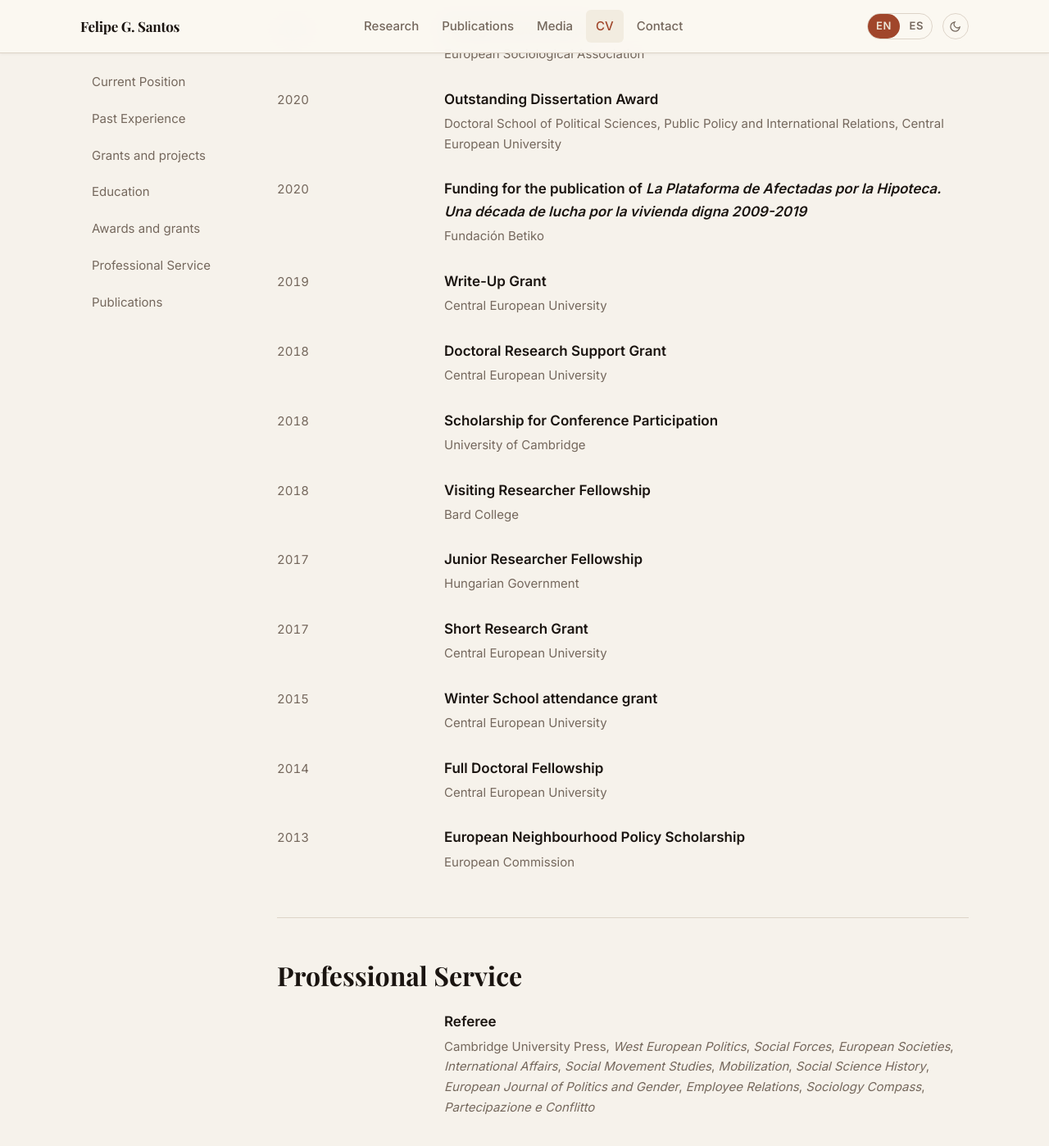
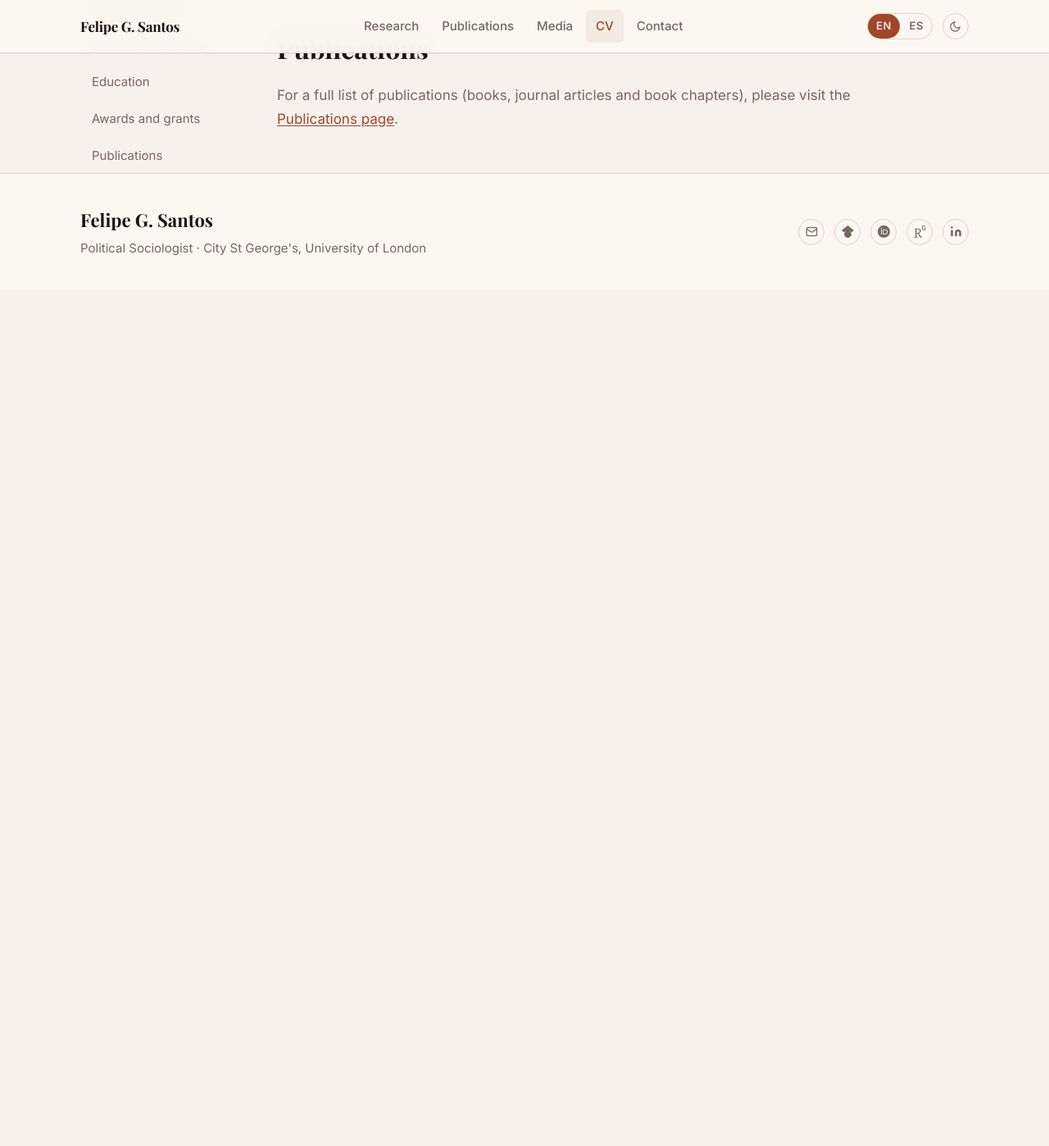
Before and after one commit to felipegsantos-web/felipegsantos.github.io, a Jekyll site: the page built from en/cv/index.html, in a window 1280 px wide and 1400 px high, scrolled down 2170 px. Shown: the whole window at 82% size. Built offline with Jekyll 4.4.1, drawn with Linux system fonts in a browser that asks for light colours; after the commit the page ends 2524 px from its top, so only the background shows below that; some of the changed text lies outside the part shown.

Commit message:
Trim CV: drop project names, limit awards and education, remove professional service (#12)
Claude-Session: https://claude.ai/code/session_01RbSUMttQpiD8YY6fWMuFTV

Co-authored-by: Claude <noreply@anthropic.com>

```diff
--- a/_data/cv.yml
+++ b/_data/cv.yml
@@ -30,24 +30,6 @@
     - "Defense committee: Béla Greskovits, Erin Jenne and Donatella della Porta"
     bullets_es:
     - "Tribunal de tesis: Béla Greskovits, Erin Jenne y Donatella della Porta"
-  - from: 2013-08
-    to: 2014-06
-    role_en: MA in European Political and Administrative Studies
-    role_es: Máster en Estudios Políticos y Administrativos Europeos
-    org_en: College of Europe, Bruges, Belgium
-    org_es: College of Europe, Brujas, Bélgica
-  - from: 2011-09
-    to: 2013-07
-    role_en: MS in International Relations
-    role_es: Máster en Relaciones Internacionales
-    org_en: Institute for Social and European Studies, Corvinus University, Kőszeg, Hungary
-    org_es: Institute for Social and European Studies, Corvinus University, Kőszeg, Hungría
-  - from: 2005-09
-    to: 2011-06
-    role_en: ‘Licenciatura’ (BA + MS) in Business Management
-    role_es: Licenciatura en Administración y Dirección de Empresas
-    org_en: University of A Coruña, Spain
-    org_es: Universidade da Coruña, España
 - id: awards
   title_en: Awards and grants
   title_es: Premios y ayudas
@@ -60,52 +42,3 @@
     role_en: Outstanding Dissertation Award
     role_es: Premio a la Mejor Tesis Doctoral
     org: Doctoral School of Political Sciences, Public Policy and International Relations, Central European University
-  - years: '2020'
-    role_en: Funding for the publication of <em>La Plataforma de Afectadas por la Hipoteca. Una década de lucha por la vivienda digna 2009-2019</em>
-    role_es: Ayuda para la publicación de <em>La Plataforma de Afectadas por la Hipoteca. Una década de lucha por la vivienda digna 2009-2019</em>
-    org: Fundación Betiko
-  - years: '2019'
-    role_en: Write-Up Grant
-    role_es: Beca de redacción
-    org: Central European University
-  - years: '2018'
-    role_en: Doctoral Research Support Grant
-    role_es: Ayuda de apoyo a la investigación doctoral
-    org: Central European University
-  - years: '2018'
-    role_en: Scholarship for Conference Participation
-    role_es: Beca para participar en congresos
-    org: University of Cambridge
-  - years: '2018'
-    role_en: Visiting Researcher Fellowship
-    role_es: Beca de investigador visitante
-    org: Bard College
-  - years: '2017'
-    role_en: Junior Researcher Fellowship
-    role_es: Beca de investigador junior
-    org_en: Hungarian Government
-    org_es: Gobierno de Hungría
-  - years: '2017'
-    role_en: Short Research Grant
-    role_es: Ayuda de investigación de corta duración
-    org: Central European University
-  - years: '2015'
-    role_en: Winter School attendance grant
-    role_es: Ayuda para asistir a una escuela de invierno
-    org: Central European University
-  - years: '2014'
-    role_en: Full Doctoral Fellowship
-    role_es: Beca doctoral completa
-    org: Central European University
-  - years: '2013'
-    role_en: European Neighbourhood Policy Scholarship
-    role_es: Beca de la Política Europea de Vecindad
-    org_en: European Commission
-    org_es: Comisión Europea
-- id: service
-  title_en: Professional Service
-  title_es: Actividad profesional
-  entries:
-  - role_en: Referee
-    role_es: Revisor
-    org: Cambridge University Press, <em>West European Politics</em>, <em>Social Forces</em>, <em>European Societies</em>, <em>International Affairs</em>, <em>Social Movement Studies</em>, <em>Mobilization</em>, <em>Social Science History</em>, <em>European Journal of Politics and Gender</em>, <em>Employee Relations</em>, <em>Sociology Compass</em>, <em>Partecipazione e Conflitto</em>
--- a/_data/i18n.yml
+++ b/_data/i18n.yml
@@ -54,7 +54,7 @@ nav:
   - key: cv
     label: {en: CV, es: CV}
     url: {en: /en/cv/, es: /es/cv/}
-    description: {en: "Curriculum vitae: posts, projects, education, awards and service", es: "Currículum: puestos, proyectos, formación, premios y servicio profesional"}
+    description: {en: "Curriculum vitae: posts, projects, education and awards", es: "Currículum: puestos, proyectos, formación y premios"}
   - key: contact
     label: {en: Contact, es: Contacto}
     url: {en: /en/contact/, es: /es/contacto/}
--- a/_includes/cv-sections.html
+++ b/_includes/cv-sections.html
@@ -8,7 +8,7 @@
             {%- if sec.source == "posts" %}
             {%- assign posts = profile.posts | where: "status", sec.status %}
             {%- for e in posts %}
-            <div class="cv-entry"><div class="cv-entry__years">{% include date-range.html from=e.from to=e.to %}</div><div class="cv-entry__body"><p class="cv-entry__role">{{ e[k_role] }}</p><p class="cv-entry__org">{{ e.department_en }}, {{ e.institution_en | default: e.institution }}, {{ e[k_place] }}{% if e.cv_projects %} ({% for id in e.cv_projects %}{% assign cp = site.data.projects.projects | where: "id", id | first %}{{ cp.name }}{% unless forloop.last %}; {% endunless %}{% endfor %}){% endif %}</p></div></div>
+            <div class="cv-entry"><div class="cv-entry__years">{% include date-range.html from=e.from to=e.to %}</div><div class="cv-entry__body"><p class="cv-entry__role">{{ e[k_role] }}</p><p class="cv-entry__org">{{ e.department_en }}, {{ e.institution_en | default: e.institution }}, {{ e[k_place] }}</p></div></div>
             {%- endfor %}
             {%- elsif sec.source == "projects" %}
             {%- for p in site.data.projects.projects %}
--- a/es/contacto/index.html
+++ b/es/contacto/index.html
@@ -10,7 +10,7 @@ description: "Contacta con Felipe G. Santos, investigador postdoctoral en City S
   <div class="container">
     <div class="page-header">
       <h1 class="page-title">Contacto</h1>
-      <p class="page-intro">Escríbeme si eres periodista, investigador o estudiante.</p>
+      <p class="page-intro">Escríbeme si eres periodista, investigador/a o estudiante.</p>
     </div>
     <p class="contact-email"><a href="mailto:{{ profile.email }}" class="contact-email-link" data-goatcounter-click="email">{{ profile.email }}</a></p>
     <section class="contact-media" aria-labelledby="contact-media-h">
```
